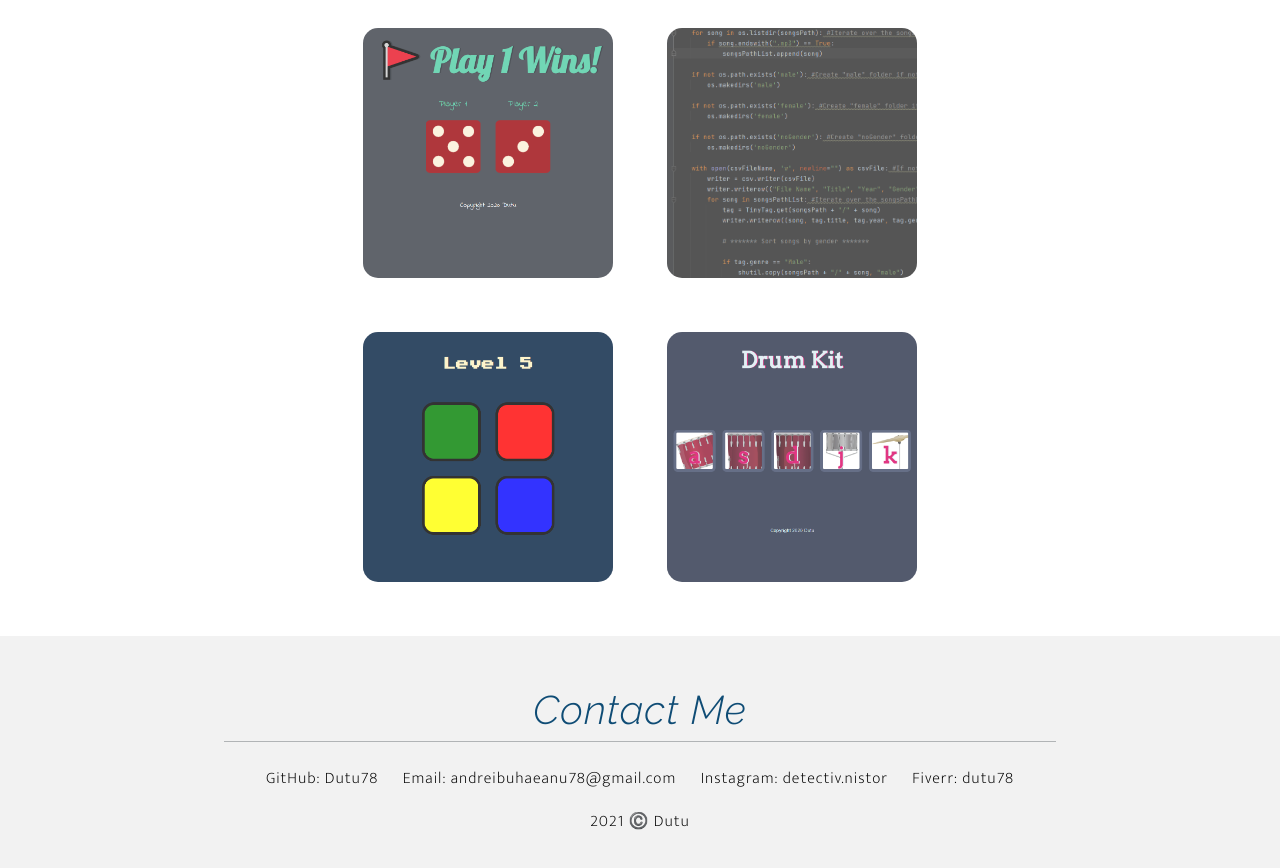
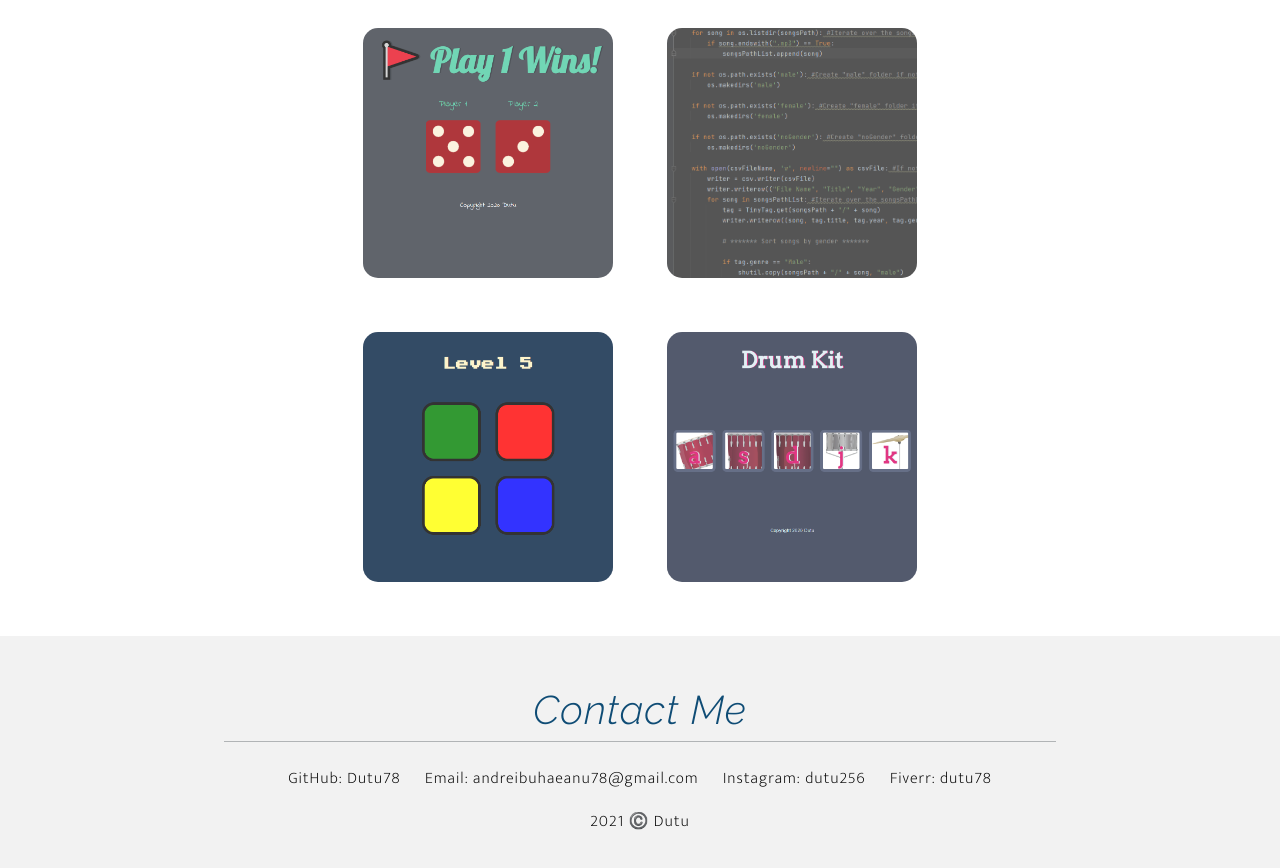
Before and after one commit to Dutu78/personalWebSite, a plain HTML site: page index.html in a window 1280 px wide. Shown: the part 1970-2838 px from the top of the page. Drawn offline with nearby package versions, Linux system fonts and the light colour scheme.

Commit message:
Update index.html

```diff
--- a/index.html
+++ b/index.html
@@ -193,7 +193,7 @@
     <hr>
     <p class="footer">GitHub: <a class="footer-links" target="_blank" href="https://github.com/Dutu78">Dutu78</a></p>
     <p class="footer">Email: <a class="footer-links" target="_blank" href="mailto:andreibuhaeanu78@gmail.com">andreibuhaeanu78@gmail.com</a></p>
-    <p class="footer">Instagram: <a class="footer-links" target="_blank" href="https://www.instagram.com/detectiv.nistor/">detectiv.nistor</a></p>
+    <p class="footer">Instagram: <a class="footer-links" target="_blank" href="https://www.instagram.com/detectiv.nistor/">dutu256</a></p>
     <p class="footer">Fiverr: <a class="footer-links" target="_blank" href="https://www.fiverr.com/dutu78">dutu78</a></p>
     <p><span id="currentYear"></span> ©️ Dutu</p>
   </footer>
```
